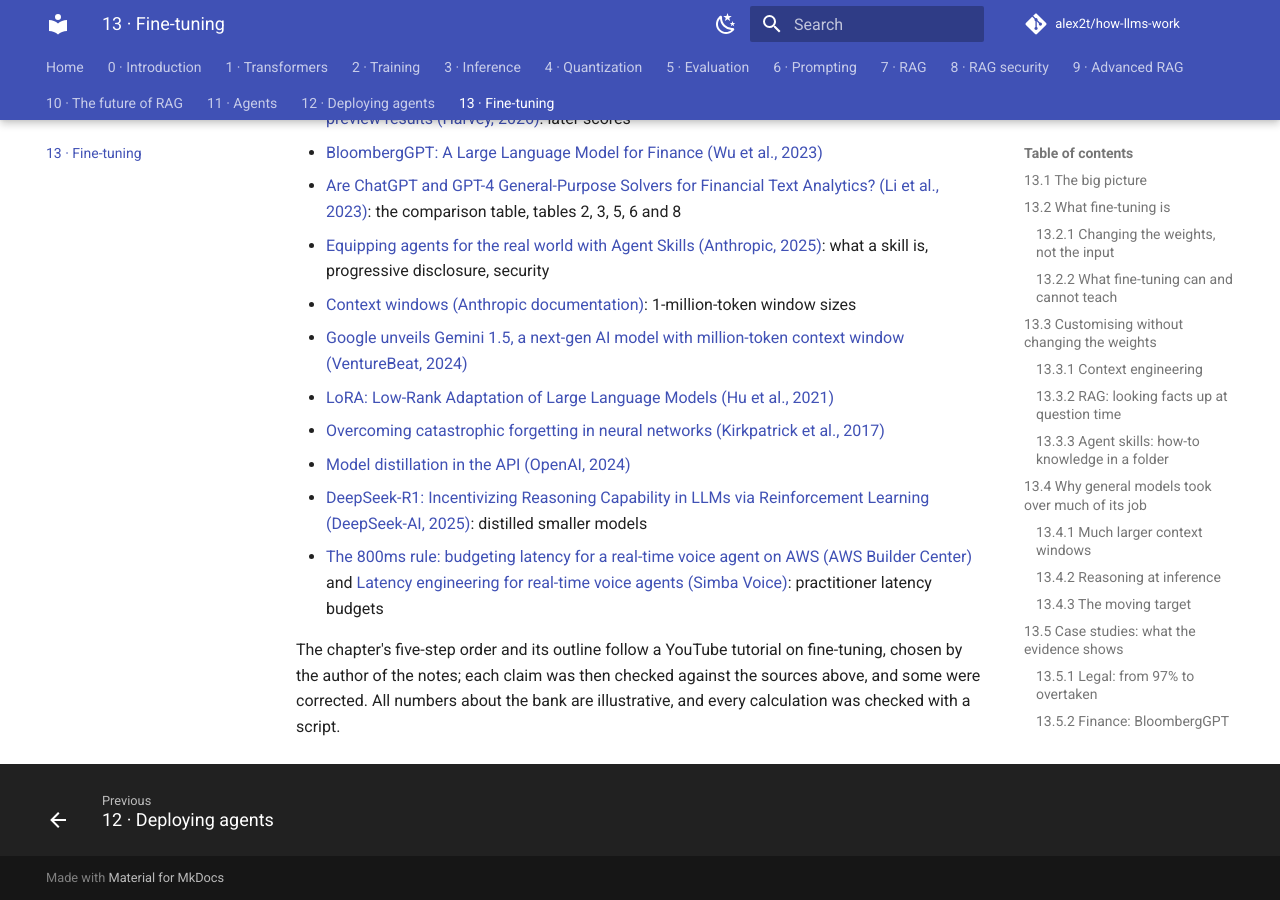
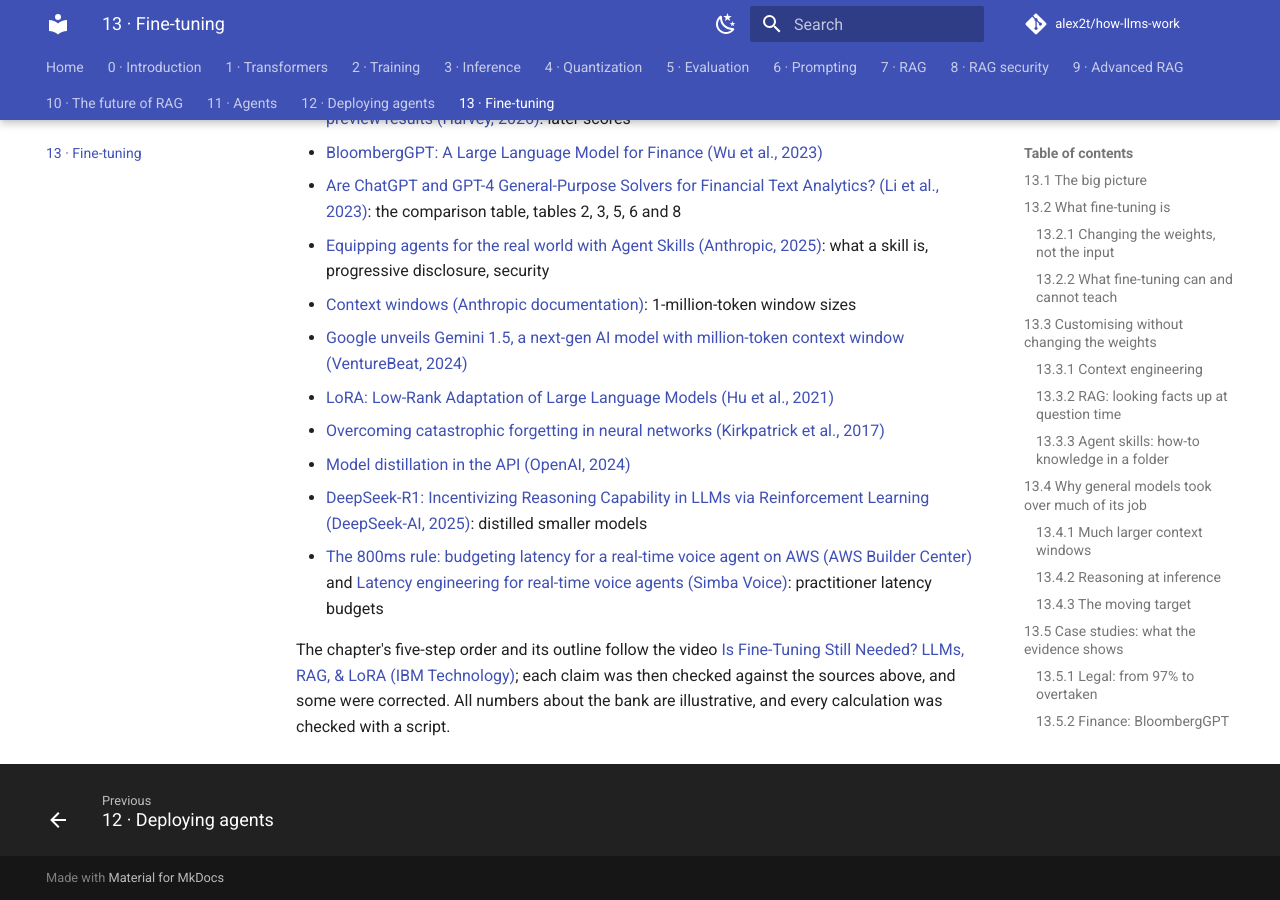
Before and after one commit to alex2t/how-llms-work, an MkDocs documentation site: the page built from docs/13-fine-tuning.md, in a window 1280 px wide and 900 px high, scrolled down 25974 px. Built offline with MkDocs 1.6.1 and Material for MkDocs 9.7.7, drawn with Linux system fonts in a browser that asks for light colours; comment, search, counter and statistics services are not loaded.

Commit message:
ch13: Sources — credit the IBM Technology video by name
Co-Authored-By: Claude Opus 5.5 <noreply@anthropic.com>

```diff
--- a/docs/13-fine-tuning.md
+++ b/docs/13-fine-tuning.md
@@ -623,4 +623,4 @@ Be precise about the cause. **Speed comes from the small model, not from fine-tu
 - [DeepSeek-R1: Incentivizing Reasoning Capability in LLMs via Reinforcement Learning (DeepSeek-AI, 2025)](https://arxiv.org/abs/2501.12948): distilled smaller models
 - [The 800ms rule: budgeting latency for a real-time voice agent on AWS (AWS Builder Center)](https://builder.aws.com/content/3JDFAfXBiuwPP5MPzgf4RUWSAIp/the-800ms-rule-budgeting-latency-for-a-real-time-voice-agent-on-aws) and [Latency engineering for real-time voice agents (Simba Voice)](https://simbavoice.ai/resources/latency-engineering-for-real-time-voice-agents): practitioner latency budgets
 
-The chapter's five-step order and its outline follow a YouTube tutorial on fine-tuning, chosen by the author of the notes; each claim was then checked against the sources above, and some were corrected. All numbers about the bank are illustrative, and every calculation was checked with a script.
+The chapter's five-step order and its outline follow the video [Is Fine-Tuning Still Needed? LLMs, RAG, & LoRA (IBM Technology)](https://www.youtube.com/watch?v=-W2JdSl1v48); each claim was then checked against the sources above, and some were corrected. All numbers about the bank are illustrative, and every calculation was checked with a script.
```
Also changed, not shown: plan.md (+1 -1 lines).
